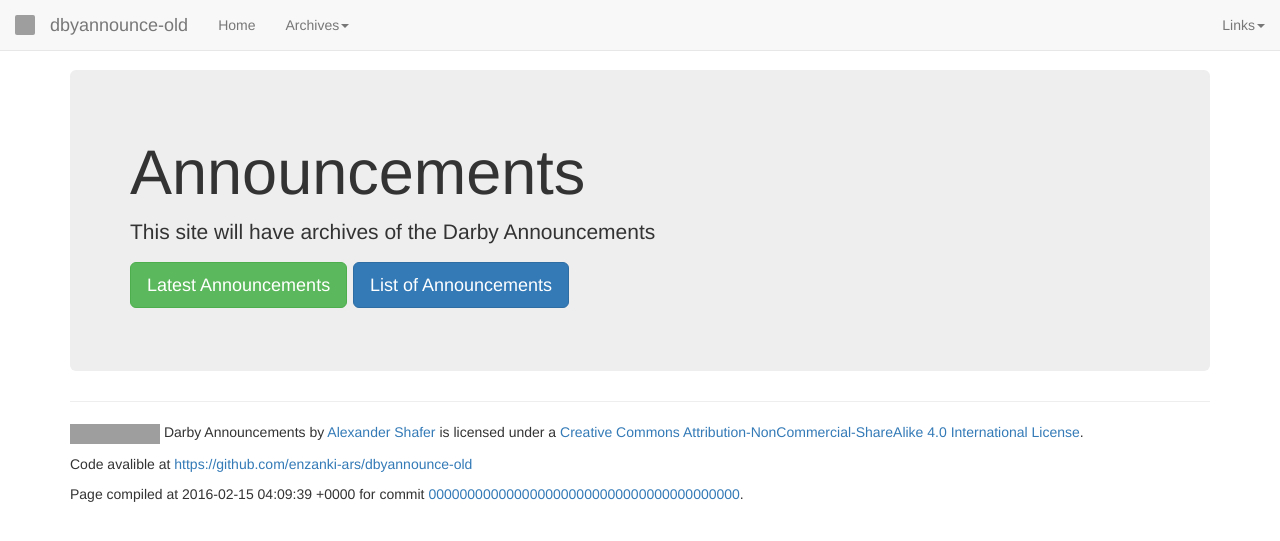
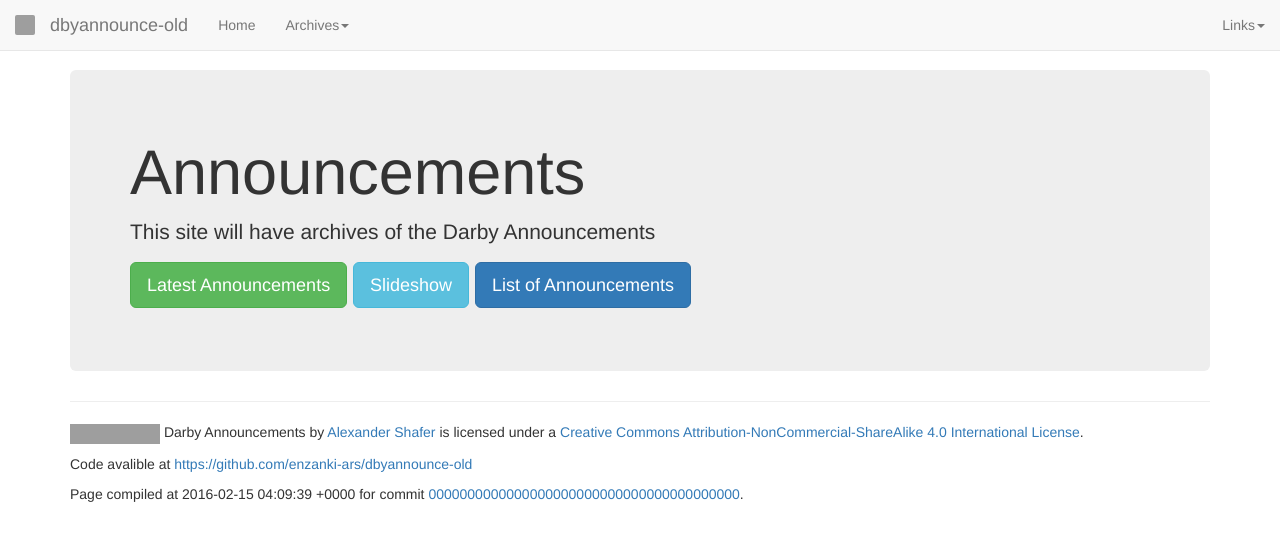
Before and after one commit to enzanki-ars/dbyannounce-old, a Jekyll site: the page built from index.html, in a window 1280 px wide. Shown: the top 541 px of the page. Built offline with Jekyll 4.4.1, drawn with Linux system fonts in a browser that asks for light colours; nearby versions of some CDN libraries; grey boxes are pictures that could not be loaded.

Commit message:
add slideshow button

```diff
--- a/index.html
+++ b/index.html
@@ -13,6 +13,9 @@ layout: default
     <a class="btn btn-success btn-lg" href="{{ site.github.url | replace_first:'http://','https://' }}/latest.html" role="button">
       Latest Announcements
     </a>
+    <a class="btn btn-info btn-lg" href="{{ site.github.url | replace_first:'http://','https://' }}/slides.html" role="button">
+      Slideshow
+    </a>
     <a class="btn btn-primary btn-lg" href="{{ site.github.url | replace_first:'http://','https://' }}/posts.html" role="button">
       List of Announcements
     </a>
```
